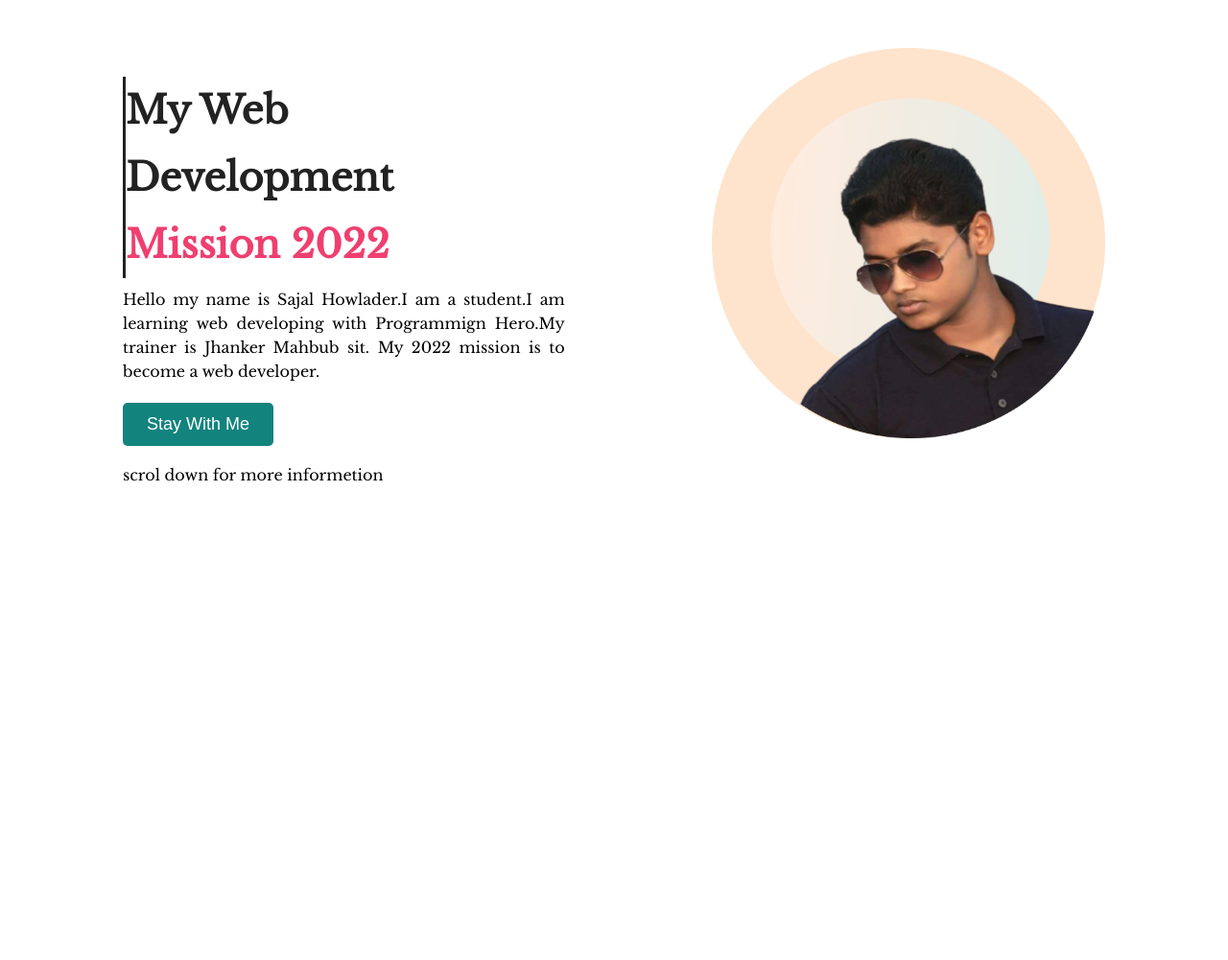
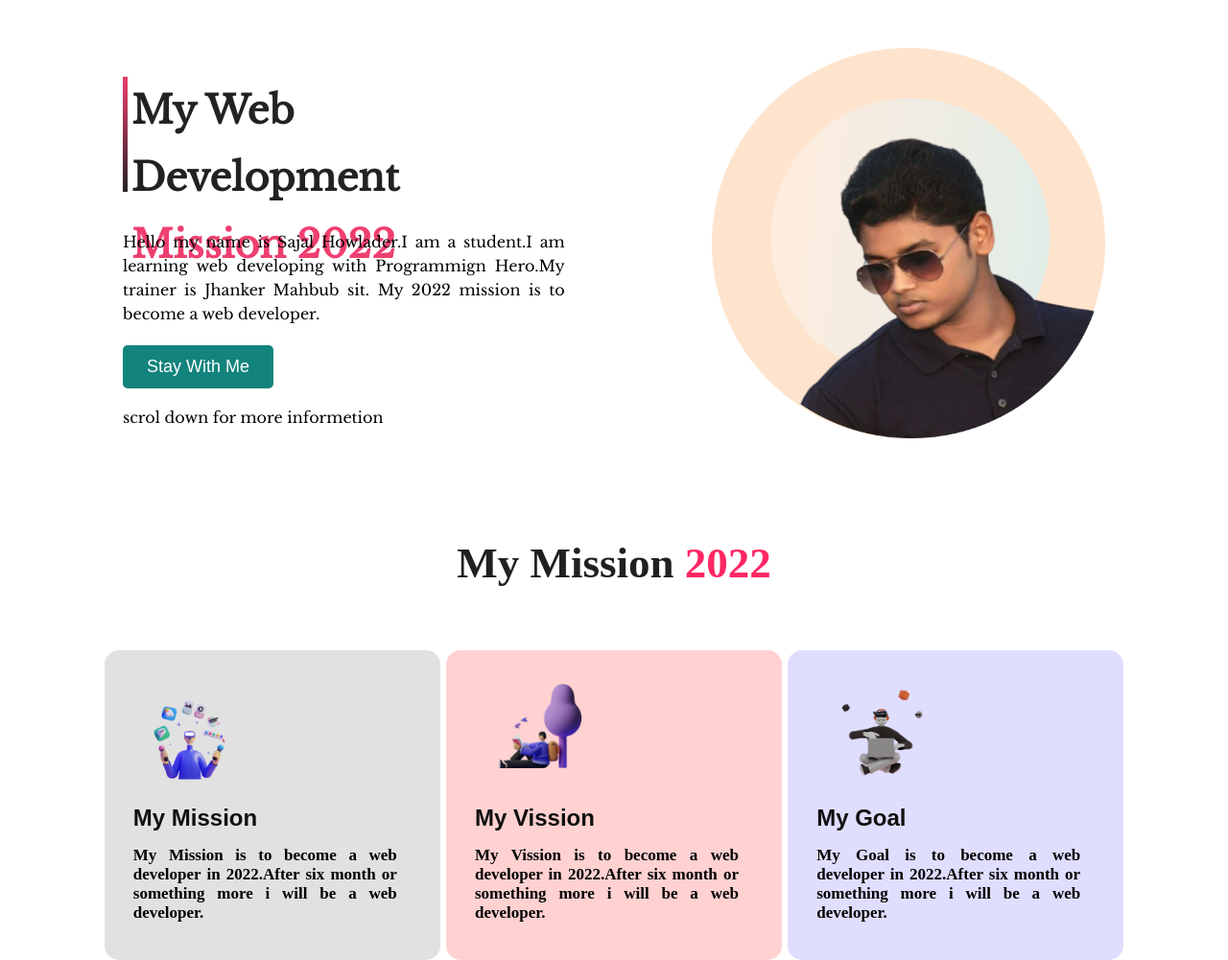
Before and after one commit to Sajalhowlader/first-asignment, a plain HTML site: page index.html in a window 1280 px wide. Shown: the whole page at 96% size. Before the commit the page ends 800 px from the top, so only its background shows below. Drawn offline with nearby package versions, Linux system fonts and the light colour scheme.

Commit message:
second-commit

```diff
--- a/index.html
+++ b/index.html
@@ -27,13 +27,51 @@
                     developer.</p>
                 <button class="details_button"><a href="#">Stay With Me
                     </a></button>
-                <p class="more">scrol down for more informetion</p>
+                <p class="more_info">scrol down for more informetion</p>
             </div>
             <div class="image_section">
                 <img src="./my-images/shape-5.png" alt="this is sajal howlader photo">
             </div>
         </div>
     </section>
+
+    <sectioin class="second_section">
+        <h1 class="mission">My Mission <span class="second_color">2022</span></h1>
+        <div class="main_parents">
+            <div class="second_containt_rpeer color_two">
+                <div class="heading_two">
+                    <img src="./my-images/illustrator-1.png" alt="This is secondery illustrator">
+                </div>
+                <div class="containt_two">
+                    <h2 class="mission">My Mission</h2>
+                    <p class="intorsuction">My Mission is to become a web developer in 2022.After six month or something
+                        more i will be a web developer.</p>
+                </div>
+            </div>
+            <div class="second_containt_rpeer color_three">
+                <div class="heading_two">
+                    <img src="./my-images/illustrator-3.png" alt="This is secondery illustrator">
+                </div>
+                <div class="containt_two">
+                    <h2 class="mission">My Vission</h2>
+                    <p class="intorsuction">My Vission is to become a web developer in 2022.After six month or something
+                        more i will be a web developer.</p>
+                </div>
+            </div>
+            <div class="second_containt_rpeer color_one">
+                <div class="heading_two">
+                    <img src="./my-images/illustrator-2.png" alt="This is secondery illustrator">
+                </div>
+                <div class="containt_two">
+                    <h2 class="mission">My Goal</h2>
+                    <p class="intorsuction">My Goal is to become a web developer in 2022.After six month or something
+                        more i will be a web developer.</p>
+                </div>
+            </div>
+
+        </div>
+    </sectioin>
+
 </body>
 
 </html>
--- a/style.css
+++ b/style.css
@@ -2,6 +2,7 @@
 section.heading_section {
     padding: 50px 0px;
     font-family: 'Libre Baskerville', serif;
+    margin-bottom: 50px;
 }
 
 .containt_rapper {
@@ -25,6 +26,7 @@ button.details_button {
     border: none;
     background-color: #13837d;
     border-radius: 5px;
+    cursor: pointer;
 }
 
 button.details_button a {
@@ -33,7 +35,7 @@ button.details_button a {
     color: white;
 }
 
-p.more {
+.more_info{
     margin-top: 20px;
 }
 
@@ -44,8 +46,11 @@ h1.heading {
     line-height: 70px;
     font-size: 40px;
     color: #222222;
-    border-left: 3px solid;
-
+    border-left: 5px solid;
+    border-image: linear-gradient(#ef3f70,#222222);
+    border-image-slice: 1;
+    padding-left: 4px;
+    height: 120px;
 }
 
 p.containt_text {
@@ -53,9 +58,63 @@ p.containt_text {
     text-align: justify;
     padding: 10px 0px;
     margin-bottom: 10px;
+    margin-top: 30px;
 }
 
 .first_info {
     width: 45%;
     margin-top: 30px;
 }
+.heading_two {
+    width: 40%;
+    margin-left: 9px;
+    height: 50%;
+}
+
+.containt_two {
+    width: 275px;
+    text-align: justify;
+}
+.second_containt_rpeer {
+    width: 290px;
+    background: #ff0000;
+    padding: 30px;
+    border-radius: 15px;
+}
+
+h2.mission {
+    color: #101010;
+    margin-bottom: 15px;
+    font-family: arial;
+}
+
+p.intorsuction {
+    font-size: 17px;
+    font-weight: 600;
+    margin-bottom: 20px;
+}
+.main_parents {
+    display: flex;
+    width: 83%;
+    margin: 0 auto;
+    justify-content: space-between;
+}
+.color_two {
+    background: #e1e1e1;
+}
+
+.color_three {
+    background-color: #ffd1d1;
+}
+
+.color_one {background-color: #e0deff;}
+h1.mission {
+    text-align: center;
+    margin-bottom: 65px;
+    font-size: 45px;
+    font-weight: bold;
+    color: #202020;
+}
+h1.mission span {
+    color: #ff2663;
+}
```
Also changed, not shown: my-images/illustrator-1.png (added), my-images/illustrator-2.png (added), my-images/illustrator-3.png (added).
